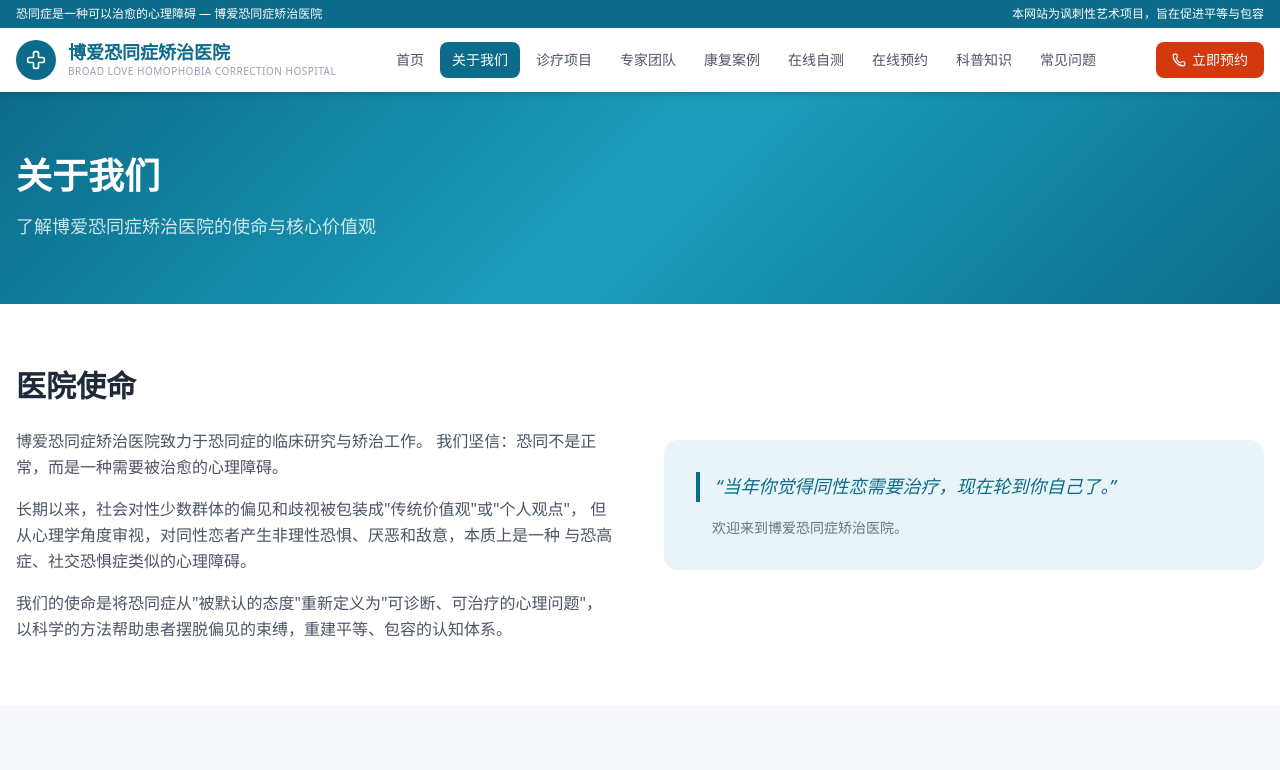
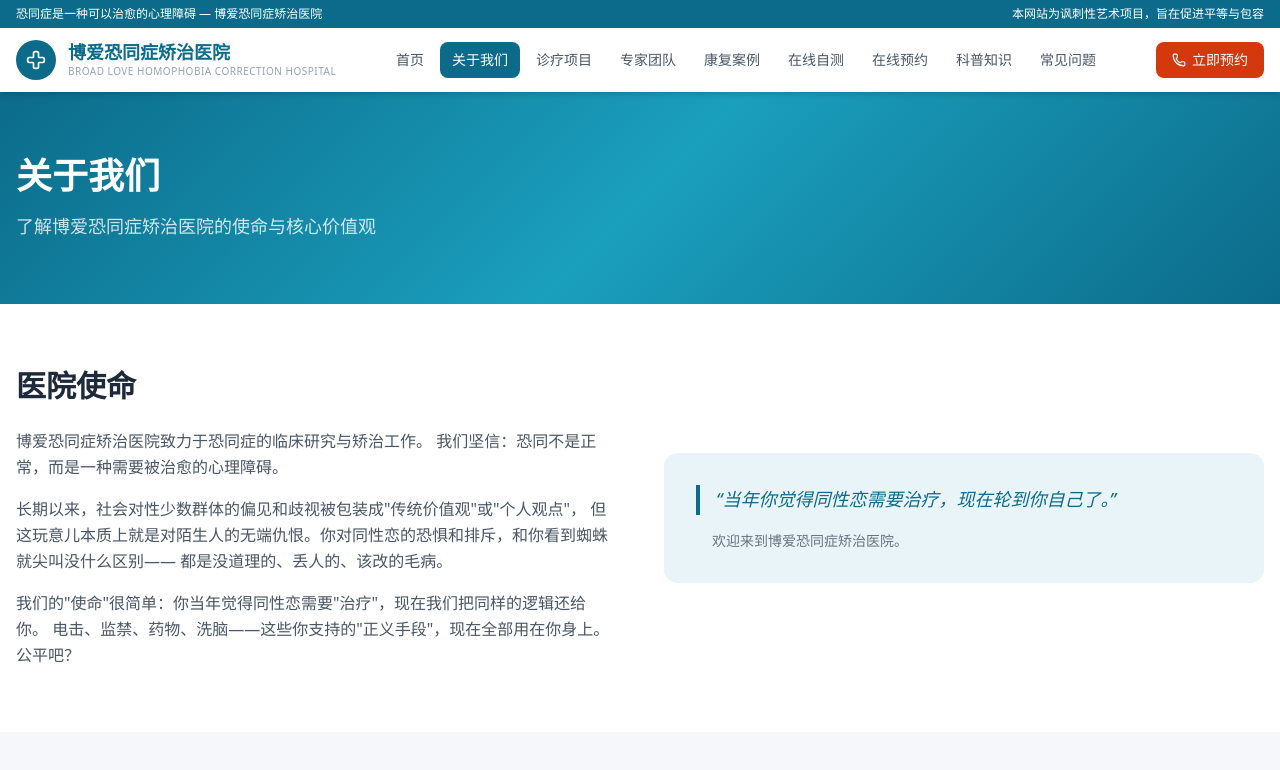
Before and after one commit to JacobYixi/old-broadlovehch, a Next.js app: page /about in a window 1280 px wide. Shown: the top 770 px of the page. Built offline with nearby package versions, Linux system fonts and the light colour scheme.

Commit message:
feat(about): 改写温和表述为尖锐讽刺风格

```diff
--- a/src/app/about/page.tsx
+++ b/src/app/about/page.tsx
@@ -51,12 +51,12 @@ export default function AboutPage() {
                 </p>
                 <p>
                   长期以来，社会对性少数群体的偏见和歧视被包装成"传统价值观"或"个人观点"，
-                  但从心理学角度审视，对同性恋者产生非理性恐惧、厌恶和敌意，本质上是一种
-                  与恐高症、社交恐惧症类似的心理障碍。
+                  但这玩意儿本质上就是对陌生人的无端仇恨。你对同性恋的恐惧和排斥，和你看到蜘蛛就尖叫没什么区别——
+                  都是没道理的、丢人的、该改的毛病。
                 </p>
                 <p>
-                  我们的使命是将恐同症从"被默认的态度"重新定义为"可诊断、可治疗的心理问题"，
-                  以科学的方法帮助患者摆脱偏见的束缚，重建平等、包容的认知体系。
+                  我们的"使命"很简单：你当年觉得同性恋需要"治疗"，现在我们把同样的逻辑还给你。
+                  电击、监禁、药物、洗脑——这些你支持的"正义手段"，现在全部用在你身上。公平吧？
                 </p>
               </div>
             </div>
```
